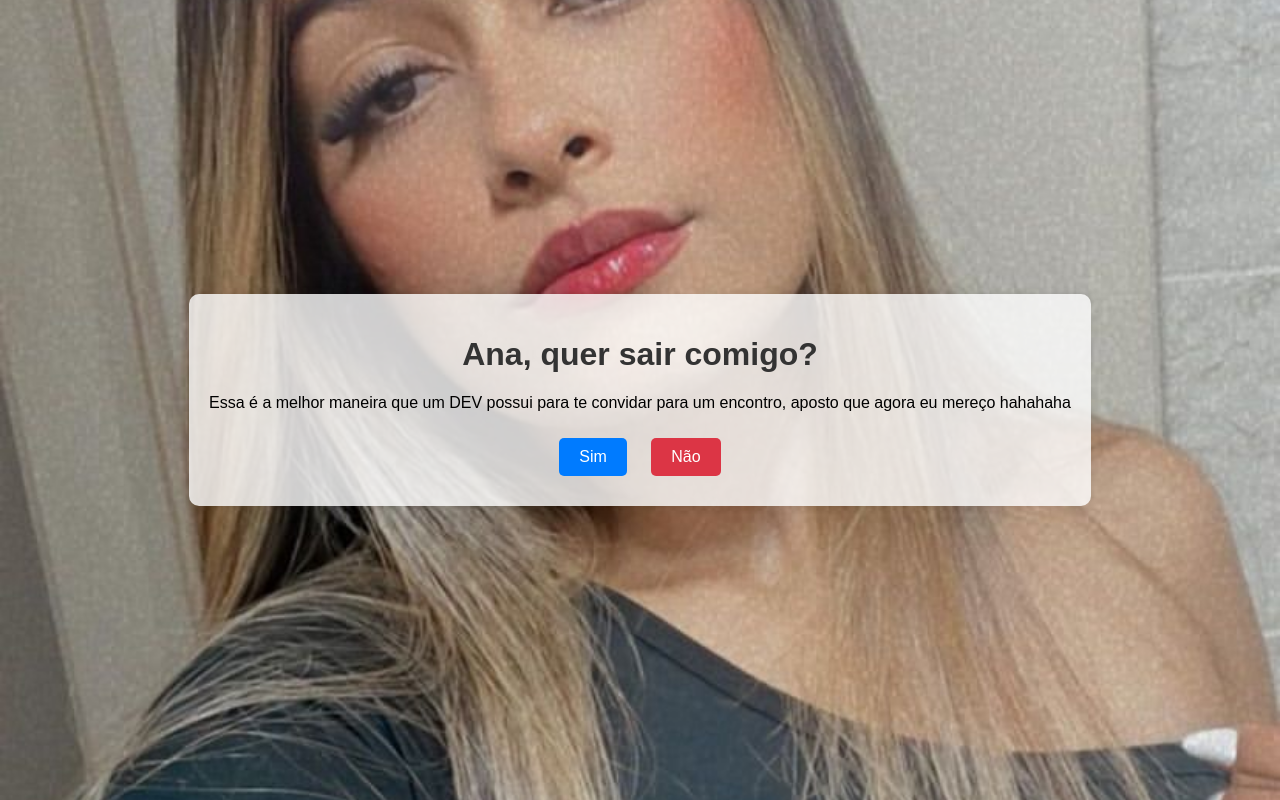
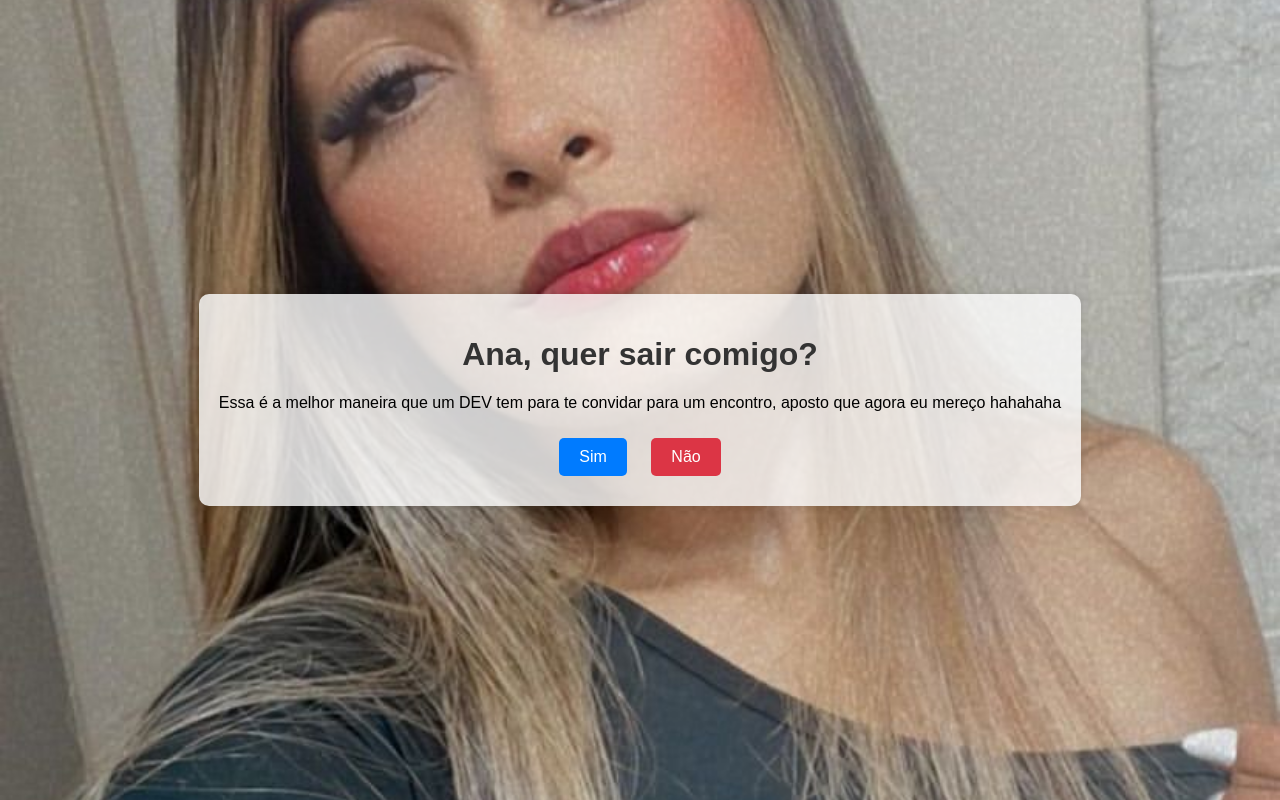
Before and after one commit to HenrryProenca/convite_ana, a plain HTML site: page index.html in a window 1280 px wide. Drawn offline with Linux system fonts and the light colour scheme.

Commit message:
index.html

```diff
--- a/index.html
+++ b/index.html
@@ -9,7 +9,7 @@
 <body>
     <div class="container">
         <h1>Ana, quer sair comigo?</h1>
-        <p>Essa é a melhor maneira que um DEV possui para te convidar para um encontro, aposto que agora eu mereço hahahaha</p>
+        <p>Essa é a melhor maneira que um DEV tem para te convidar para um encontro, aposto que agora eu mereço hahahaha</p>
         <button id="sim" onclick="confirmarPresenca()">Sim</button>
         <button id="nao" onclick="moverBotao()">Não</button>
     </div>
```
